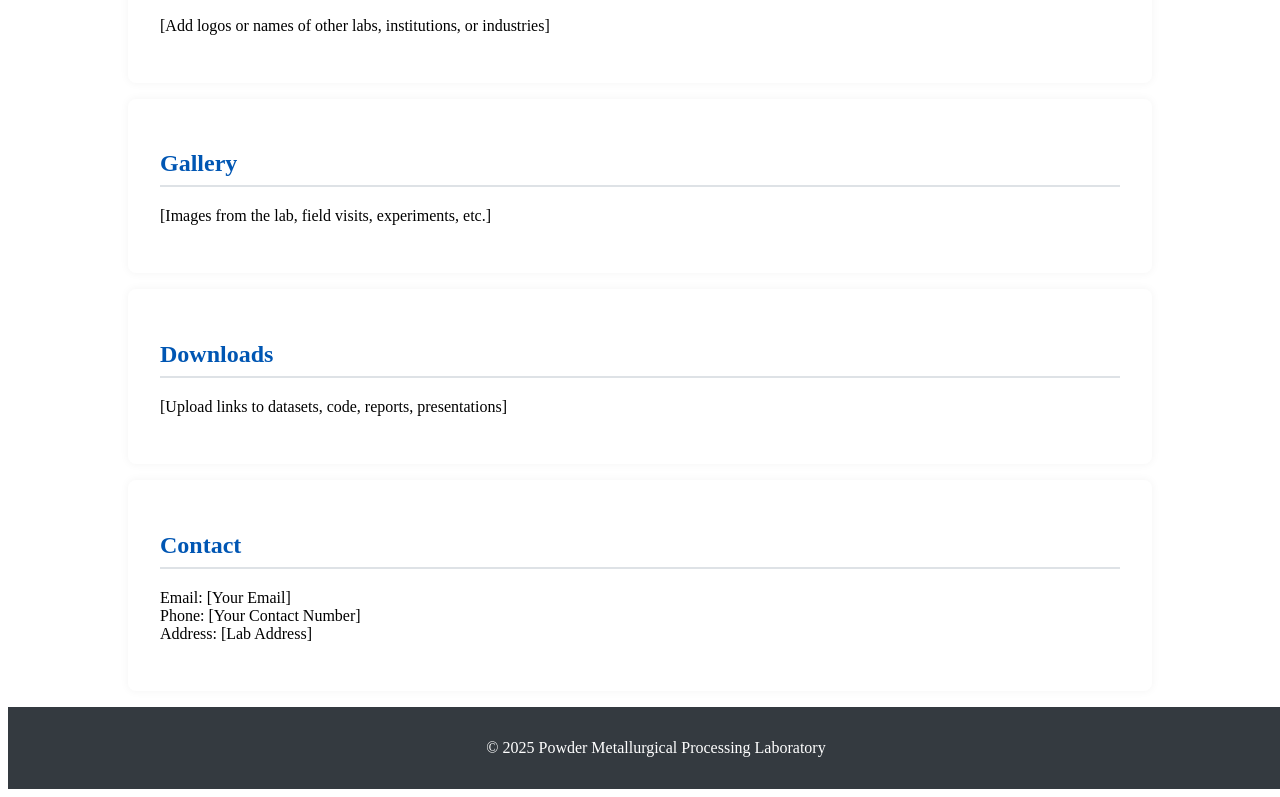
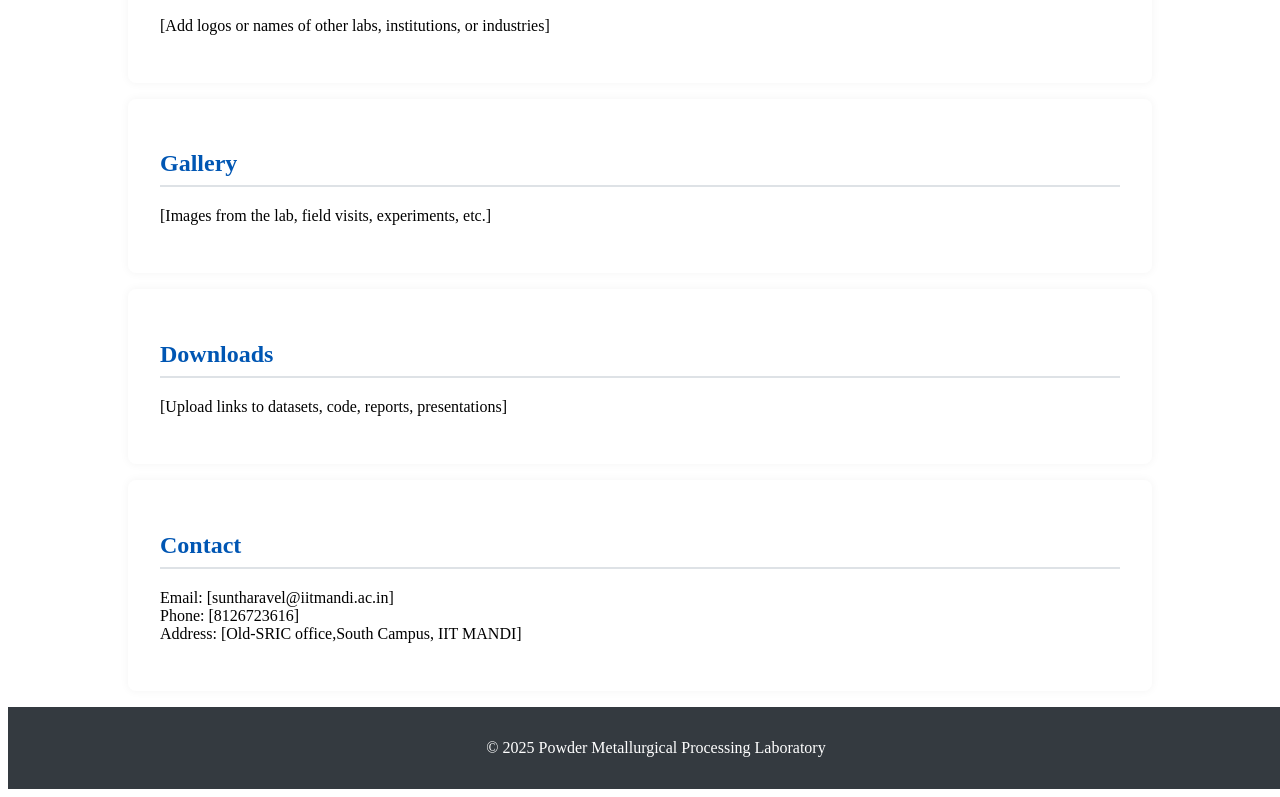
Before and after one commit to Mahi926333/PMPL, a plain HTML site: page index.html in a window 1280 px wide. Shown: the part 1391-2188 px from the top of the page. Drawn offline with Linux system fonts and the light colour scheme.

Commit message:
index.html

```diff
--- a/index.html
+++ b/index.html
@@ -73,7 +73,7 @@
 
     <section id="contact">
         <h2>Contact</h2>
-        <p>Email: [Your Email]<br>Phone: [Your Contact Number]<br>Address: [Lab Address]</p>
+        <p>Email: [suntharavel@iitmandi.ac.in]<br>Phone: [8126723616]<br>Address: [Old-SRIC office,South Campus, IIT MANDI]</p>
     </section>
 
     <footer>
```
